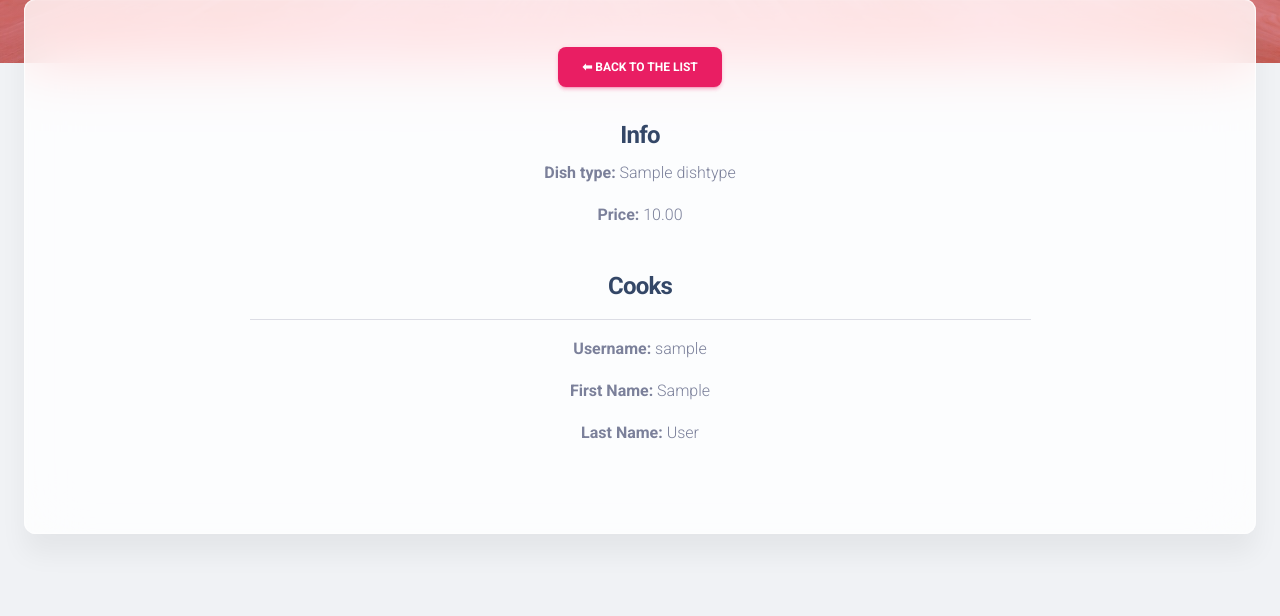
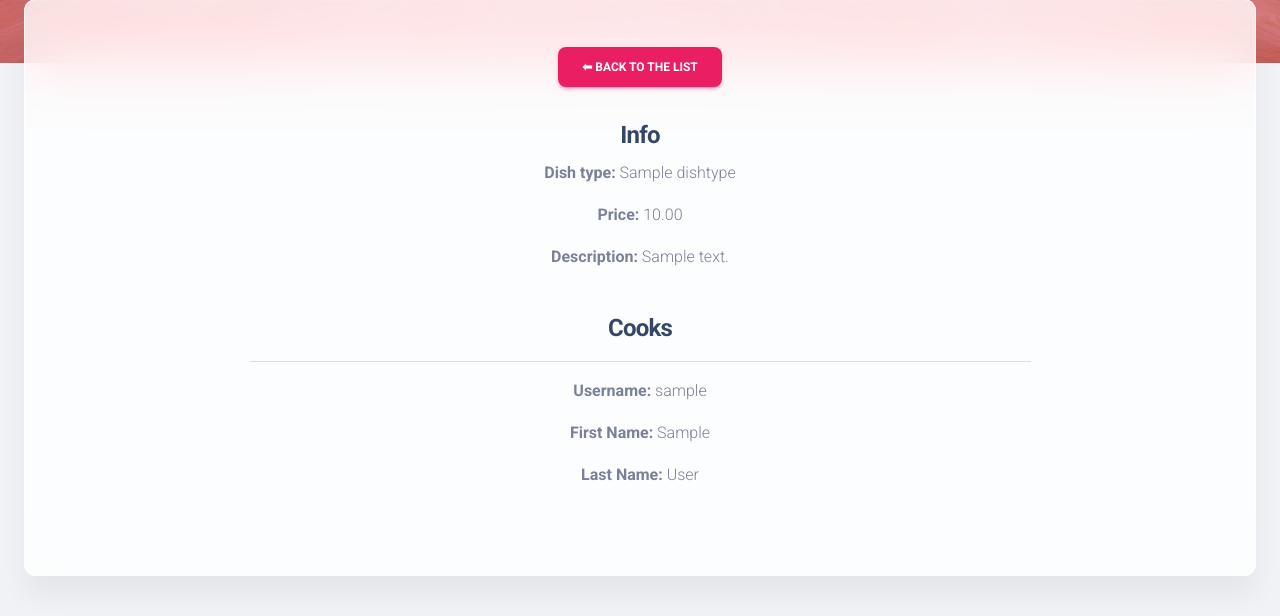
Before and after one commit to dmytro-yefimenko/cafe-kitchen-service, a Django app: page /dishes/1/ in a window 1280 px wide. Shown: the part 537-1153 px from the top of the page. Run offline with Django 5.2, Linux system fonts and the light colour scheme; a user stored in the database is signed in; tables that the repository leaves empty hold one stand-in row (values such as "Sample post"); some libraries are stand-ins or nearby versions.

Commit message:
Added description to dish-tedail

```diff
--- a/templates/kitchen/dish_detail.html
+++ b/templates/kitchen/dish_detail.html
@@ -52,6 +52,7 @@
               <h4>Info</h4>
               <p><strong>Dish type:</strong> {{ dish.dish_type }}</p>
               <p><strong>Price:</strong> {{ dish.price }}</p>
+              <p><strong>Description:</strong> {{ dish.description }}</p>
 
               <div class="ml-3">
                 <br>
```
